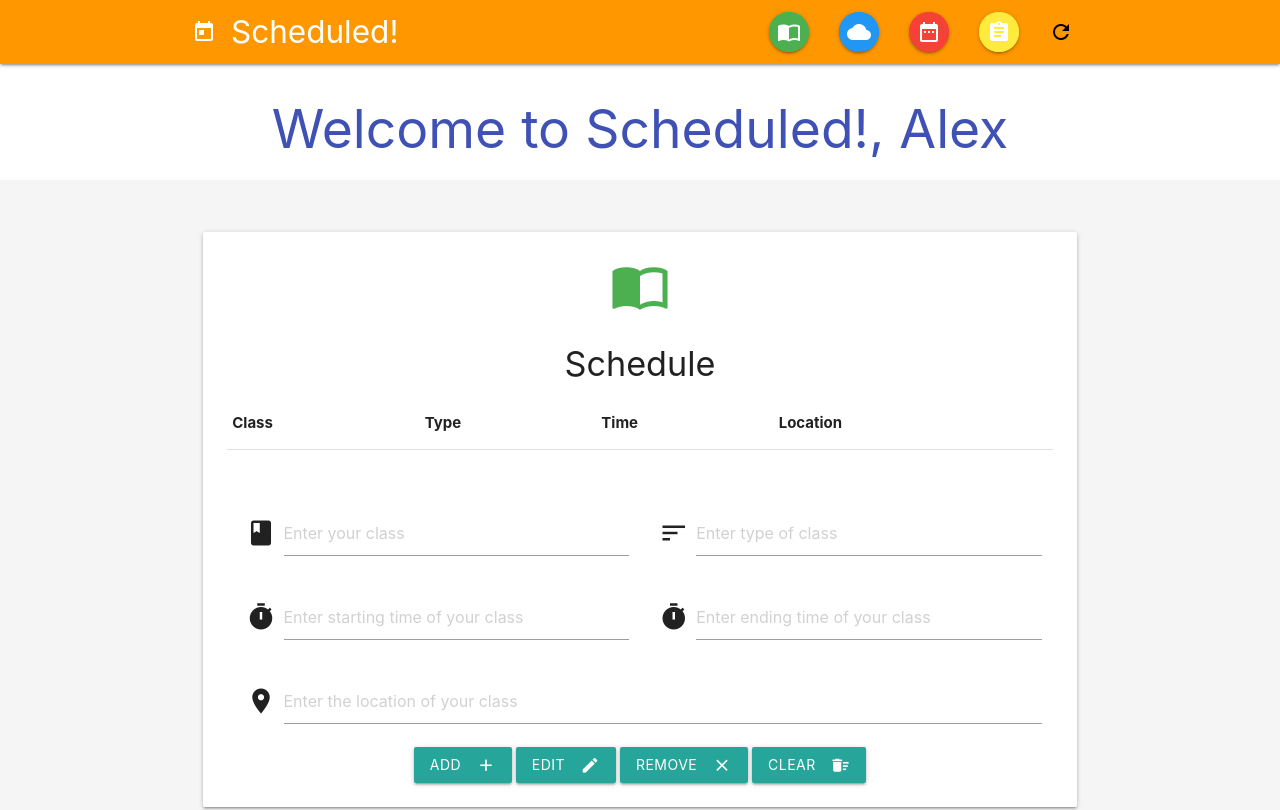
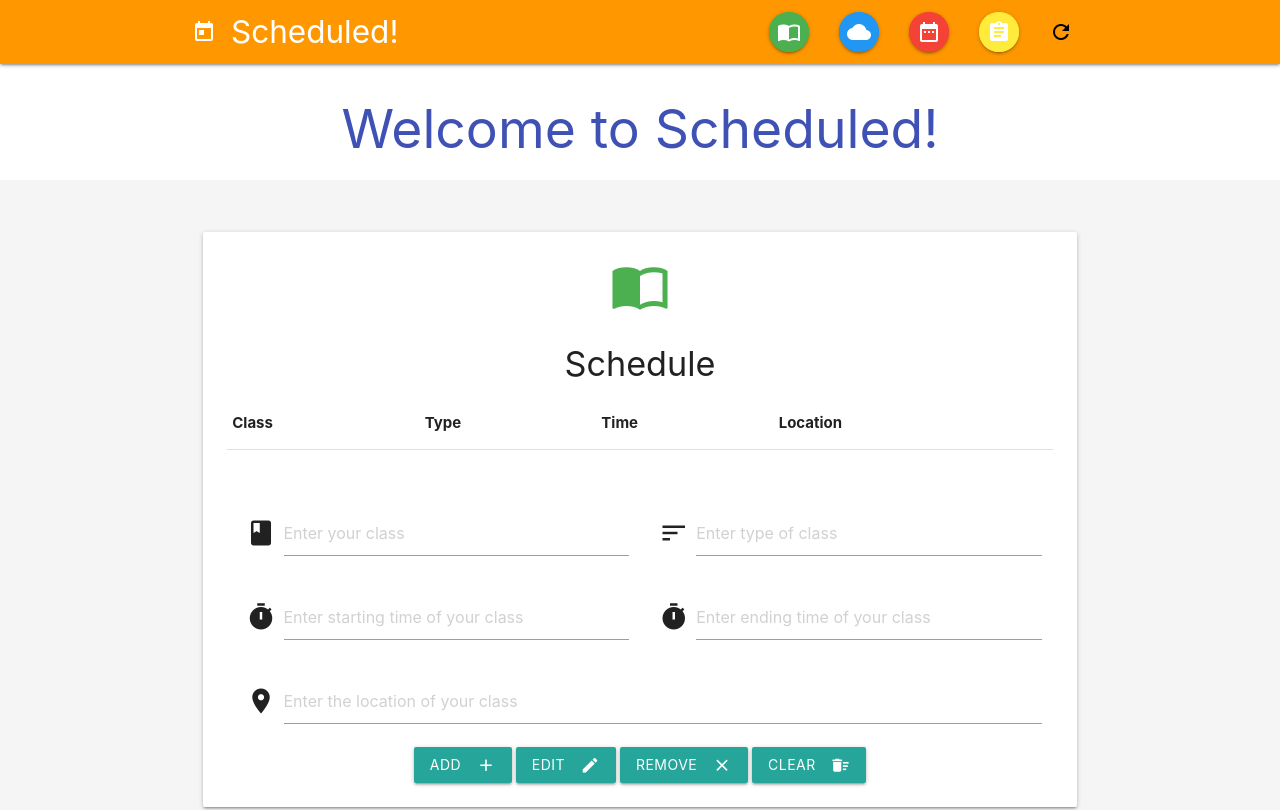
Before and after one commit to mingchengzack/Schedule-Builder, a plain HTML site: page homepage.html in a window 1280 px wide. Shown: the top 810 px of the page. Drawn offline with nearby package versions, Linux system fonts and the light colour scheme.

Commit message:
Fixed title

```diff
--- a/homepage.html
+++ b/homepage.html
@@ -39,7 +39,7 @@
     	</nav>
   	</div>
 
-  	<h2 class="header center indigo-text">Welcome to Scheduled!, Alex</h2>
+  	<h2 class="header center indigo-text">Welcome to Scheduled!</h2>
   	<!-- Section: Interactive cards -->
   	<section class="section section-icons grey lighten-4 center">
         <a id="schedule" class="anchor"></a>
```
